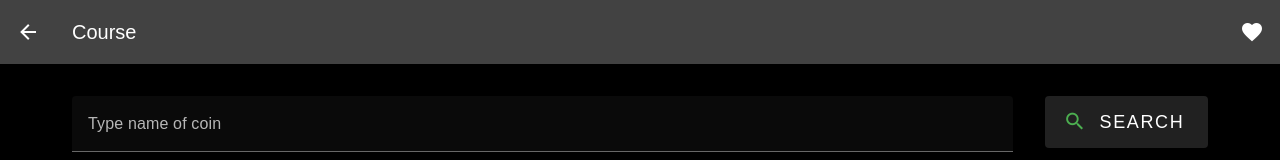
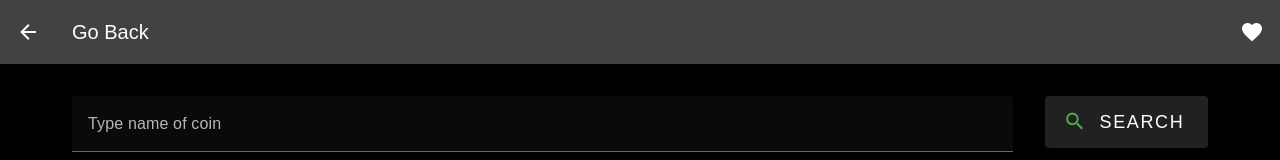
Before and after one commit to YehorSk/VueProject, a Vue app in the folder SavchukProject/: page /coins in a window 1280 px wide. Shown: the top 160 px of the page. Built offline with nearby package versions, Linux system fonts and the light colour scheme; a web font is replaced by a local one.

Commit message:
Finished Favorite coins
Add, delete and check if coin is already in list

```diff
--- a/SavchukProject/package.json
+++ b/SavchukProject/package.json
@@ -9,6 +9,7 @@
     "preview": "vite preview"
   },
   "dependencies": {
+    "@vueuse/core": "^10.7.1",
     "pinia": "^2.1.7",
     "vue": "^3.3.11",
     "vue-router": "^4.2.5",
--- a/SavchukProject/src/components/FavoriteCoinComponent.vue
+++ b/SavchukProject/src/components/FavoriteCoinComponent.vue
@@ -12,9 +12,7 @@ export default {
 </script>
 
 <template>
-  <template>
-
-    <router-link :to="`/coins/${coin.api_symbol}`">
+  <router-link :to="`/coins/${coin.web_slug}`">
       <v-card
           class="mx-auto my-8"
           max-width="600"
@@ -26,7 +24,6 @@ export default {
           rel="noopener"
       ></v-card>
     </router-link>
-  </template>
 </template>
 
 <style scoped>
--- /dev/null
+++ b/SavchukProject/src/components/ToolbarComponent.vue
@@ -0,0 +1,26 @@
+<script>
+export default {
+  name: "ToolbarComponent"
+}
+</script>
+
+<template>
+  <v-toolbar>
+    <v-btn
+        icon
+        class="hidden-xs-only"
+        @click="$router.back()"
+    >
+      <v-icon>mdi-arrow-left</v-icon>
+    </v-btn>
+    <v-toolbar-title>Go Back</v-toolbar-title>
+    <v-btn icon
+           to="/favorite">
+      <v-icon>mdi-heart</v-icon>
+    </v-btn>
+  </v-toolbar>
+</template>
+
+<style scoped>
+
+</style>
--- a/SavchukProject/src/stores/CryptoStore.js
+++ b/SavchukProject/src/stores/CryptoStore.js
@@ -1,8 +1,9 @@
 import {defineStore} from "pinia";
+import {useStorage} from "@vueuse/core";
 
 export const useCryptoStore = defineStore("CryptoStore",{
     state: () => ({
-        coins: []
+        coins: useStorage('coins',[]),
     }),
     getters: {
         totalCountCoins(){
@@ -12,6 +13,10 @@ export const useCryptoStore = defineStore("CryptoStore",{
     actions: {
         deleteCoin(id){
             this.coins = this.coins.filter((el)=>el.id !== id);
+        },
+        checkCoin(id) {
+            console.log(this.coins.some((coin) => coin.id === id))
+            return this.coins.some((coin) => coin.id === id);
         }
     }
 });
--- a/SavchukProject/src/views/CoinInfoView.vue
+++ b/SavchukProject/src/views/CoinInfoView.vue
@@ -4,20 +4,7 @@
       flat
       rounded="0"
   >
-    <v-toolbar>
-      <v-btn
-          icon
-          class="hidden-xs-only"
-          @click="$router.back()"
-      >
-        <v-icon>mdi-arrow-left</v-icon>
-      </v-btn>
-      <v-toolbar-title>Go Back</v-toolbar-title>
-      <v-spacer></v-spacer>
-      <v-btn icon>
-        <v-icon>mdi-heart</v-icon>
-      </v-btn>
-    </v-toolbar>
+<ToolbarComponent/>
   </v-card>
   <div>
     <h1 v-if="loader">Loading</h1>
@@ -30,11 +17,12 @@
             </v-sheet>
           </v-col>
         </v-row>
-        <v-col cols="auto">
+
+        <v-col cols="auto" v-if="checkCoinId(coin) !== true">
           <v-btn style="background-color:green;" @click="searchStore.followCoin(coin)">Follow</v-btn>
         </v-col>
-        <v-col cols="auto">
-          <v-btn style="background-color:red;">Unfollow</v-btn>
+        <v-col cols="auto" v-else>
+          <v-btn style="background-color:red;" @click="this.cryptoStore.deleteCoin(coin.id)">Unfollow</v-btn>
         </v-col>
         <h1>Market stats</h1>
         <v-container class=" bg-black">
@@ -120,14 +108,18 @@
 
 <script>
 import {useSearchStore} from "@/stores/SearchStore.js";
+import {useCryptoStore} from "@/stores/CryptoStore.js";
+import ToolbarComponent from "@/components/ToolbarComponent.vue";
 
 export default {
   name: "CoinInfoView",
+  components: {ToolbarComponent},
   data(){
     return{
       coin: Object,
       loader: false,
       searchStore: useSearchStore(),
+      cryptoStore: useCryptoStore()
     }
   },
   methods:{
@@ -138,7 +130,10 @@ export default {
       this.coin = await res.json();
       this.loader = false;
       console.log(this.coin);
-    }
+    },
+    checkCoinId(object){
+      return this.cryptoStore.checkCoin(object.id)
+    },
   },
   mounted() {
     this.getCoinInfo();
--- a/SavchukProject/src/views/CryptoView.vue
+++ b/SavchukProject/src/views/CryptoView.vue
@@ -2,11 +2,12 @@
 import { useCryptoStore} from "@/stores/CryptoStore.js";
 import { useSearchStore } from "@/stores/SearchStore.js";
 import CoinComponent from "@/components/CoinComponent.vue";
+import ToolbarComponent from "@/components/ToolbarComponent.vue";
 
 
 export default {
   name: "Crypto",
-  components: {CoinComponent},
+  components: {ToolbarComponent, CoinComponent},
   data() {
     return{
       cryptoStore: useCryptoStore(),
@@ -22,20 +23,7 @@ export default {
       flat
       rounded="0"
   >
-    <v-toolbar>
-      <v-btn
-          icon
-          class="hidden-xs-only"
-          @click="$router.back()"
-      >
-        <v-icon>mdi-arrow-left</v-icon>
-      </v-btn>
-      <v-toolbar-title>Course</v-toolbar-title>
-      <v-btn icon
-      to="/favorite">
-        <v-icon>mdi-heart</v-icon>
-      </v-btn>
-    </v-toolbar>
+    <ToolbarComponent/>
   </v-card>
   <v-container >
 
--- a/SavchukProject/src/views/FavoriteCryptoView.vue
+++ b/SavchukProject/src/views/FavoriteCryptoView.vue
@@ -1,4 +1,6 @@
 <template>
+  <ToolbarComponent/>
+  <h1>Favorite coins</h1>
   <div>
     <FavoriteCoinComponent v-for="coin in cryptoStore.coins" :key="coin.id" :coin="coin"/>
   </div>
@@ -7,10 +9,11 @@
 <script>
 import { useCryptoStore} from "@/stores/CryptoStore.js";
 import FavoriteCoinComponent from "@/components/FavoriteCoinComponent.vue";
+import ToolbarComponent from "@/components/ToolbarComponent.vue";
 
 export default {
   name: "FavoriteCryptoView",
-  components: {FavoriteCoinComponent},
+  components: {ToolbarComponent, FavoriteCoinComponent},
   data(){
     return{
       cryptoStore : useCryptoStore()
```
Also changed, not shown: 1 other file (tests, documents, lock files or other folders).
